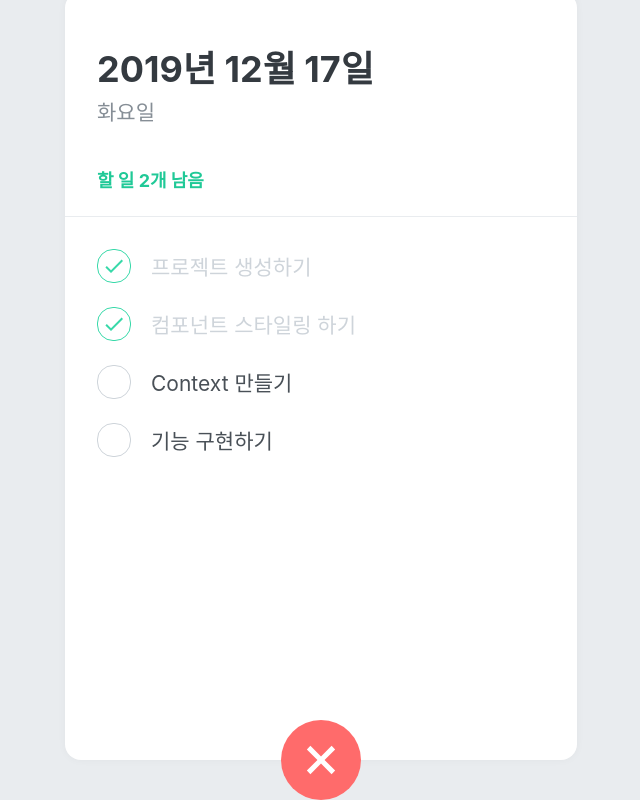
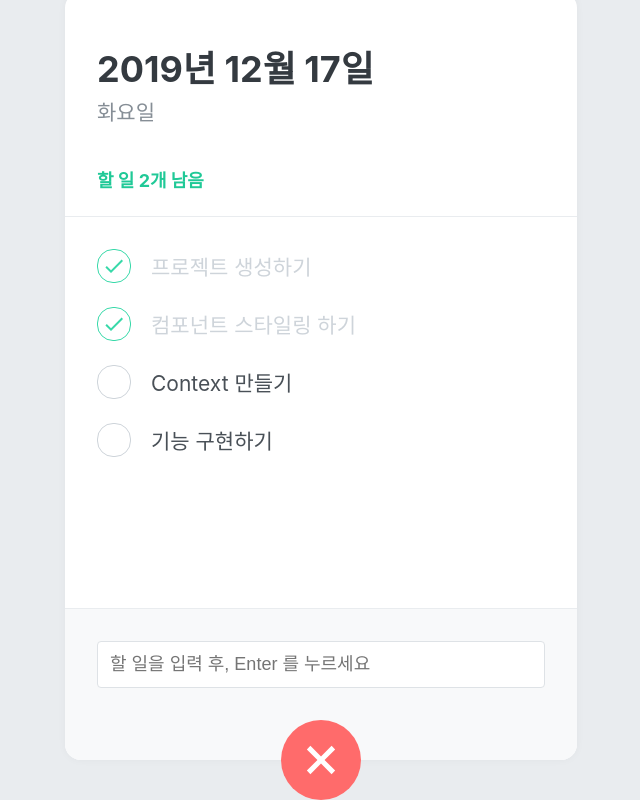
Before and after one commit to hyeran03/mashup-todolist, a React (Create React App) app: page / in a window 1280 px wide. Both pictures are taken after a click on the button 640 px from the left and 864 px from the top of the page. Shown: the part 104-904 px from the top of the page, without its empty margins (319-959 px from the left). Built offline with nearby package versions, Linux system fonts and the light colour scheme.

Commit message:
TodoList - 프로젝트 생성 UI 준비3 - TodoCreate(CircleButton 클릭시 input이 나옴)

```diff
--- a/src/components/TodoCreate.js
+++ b/src/components/TodoCreate.js
@@ -2,7 +2,7 @@ import React, { useState } from "react";
 import styled, { css } from "styled-components";
 import { MdAdd } from "react-icons/md";
 
-const CirclButtom = styled.button`
+const CircleButtom = styled.button`
   background: #38d9a9;
   &:hover {
     background: #63e6be;
@@ -47,14 +47,49 @@ const CirclButtom = styled.button`
     `}
 `;
 
+const InsertFormPositioner = styled.div`
+  width: 100%;
+  bottom: 0;
+  left: 0;
+  position: absolute;
+`;
+
+const InsertForm = styled.div`
+  background: #f8f9fa;
+  padding: 32px;
+  padding-bottom: 72px;
+  border-bottom-left-radius: 16px;
+  border-bottom-right-radius: 16px;
+  border-top: 1px solid #e9ecef;
+`;
+
+const Input = styled.input`
+  padding: 12px;
+  border-radius: 4px;
+  border: 1px solid #dee2e6;
+  width: 100%;
+  outline: none;
+  font-size: 18px;
+  box-sizing: border-box;
+`;
+
 function TodoCreate() {
   const [open, setOpen] = useState(false);
   const onToggle = () => setOpen(!open);
 
   return (
-    <CirclButtom onClick={onToggle} open={open}>
-      <MdAdd />
-    </CirclButtom>
+    <>
+      {open && (
+        <InsertFormPositioner>
+          <InsertForm>
+            <Input placeholder="할 일을 입력 후, Enter 를 누르세요" autoFocus />
+          </InsertForm>
+        </InsertFormPositioner>
+      )}
+      <CircleButtom onClick={onToggle} open={open}>
+        <MdAdd />
+      </CircleButtom>
+    </>
   );
 }
 
```
